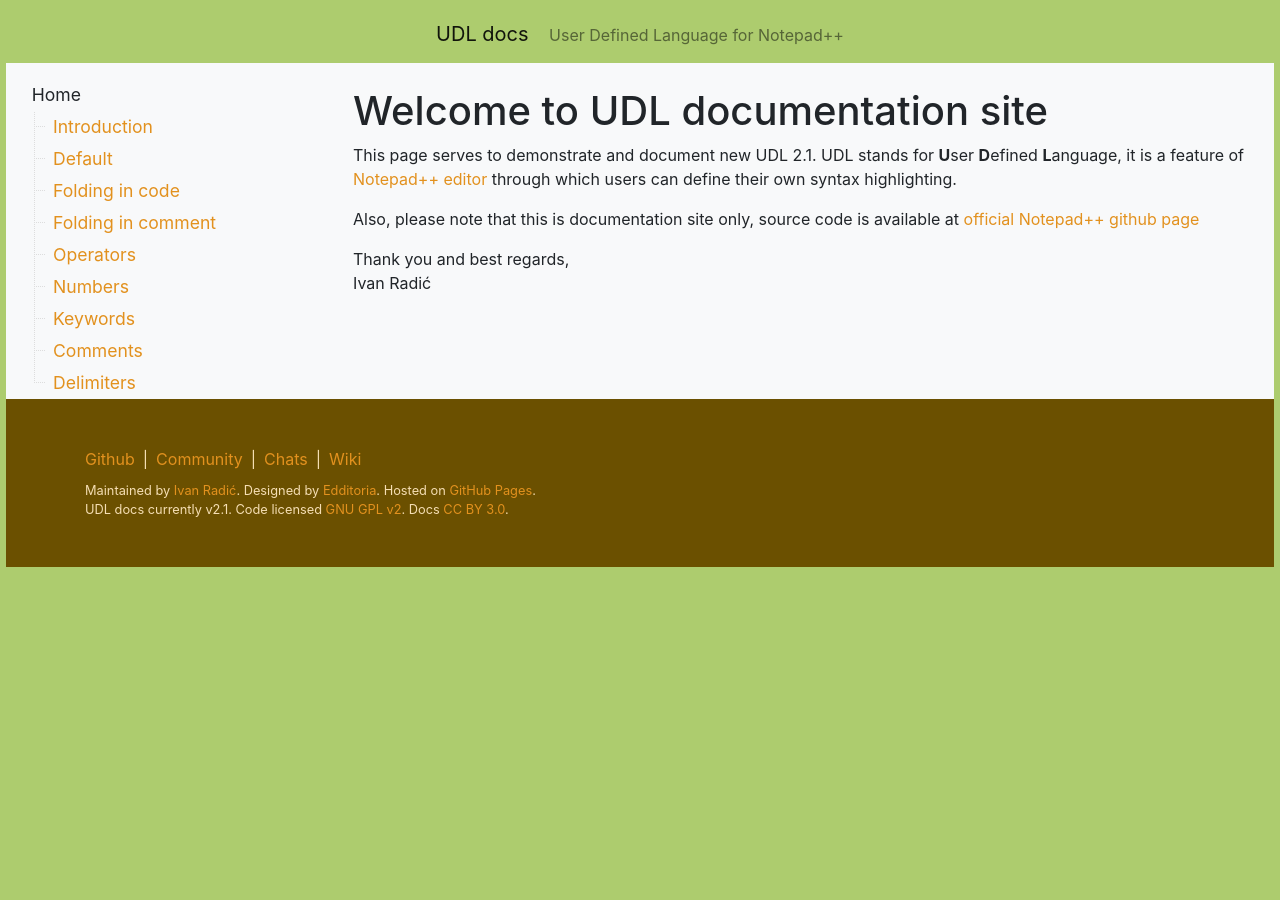
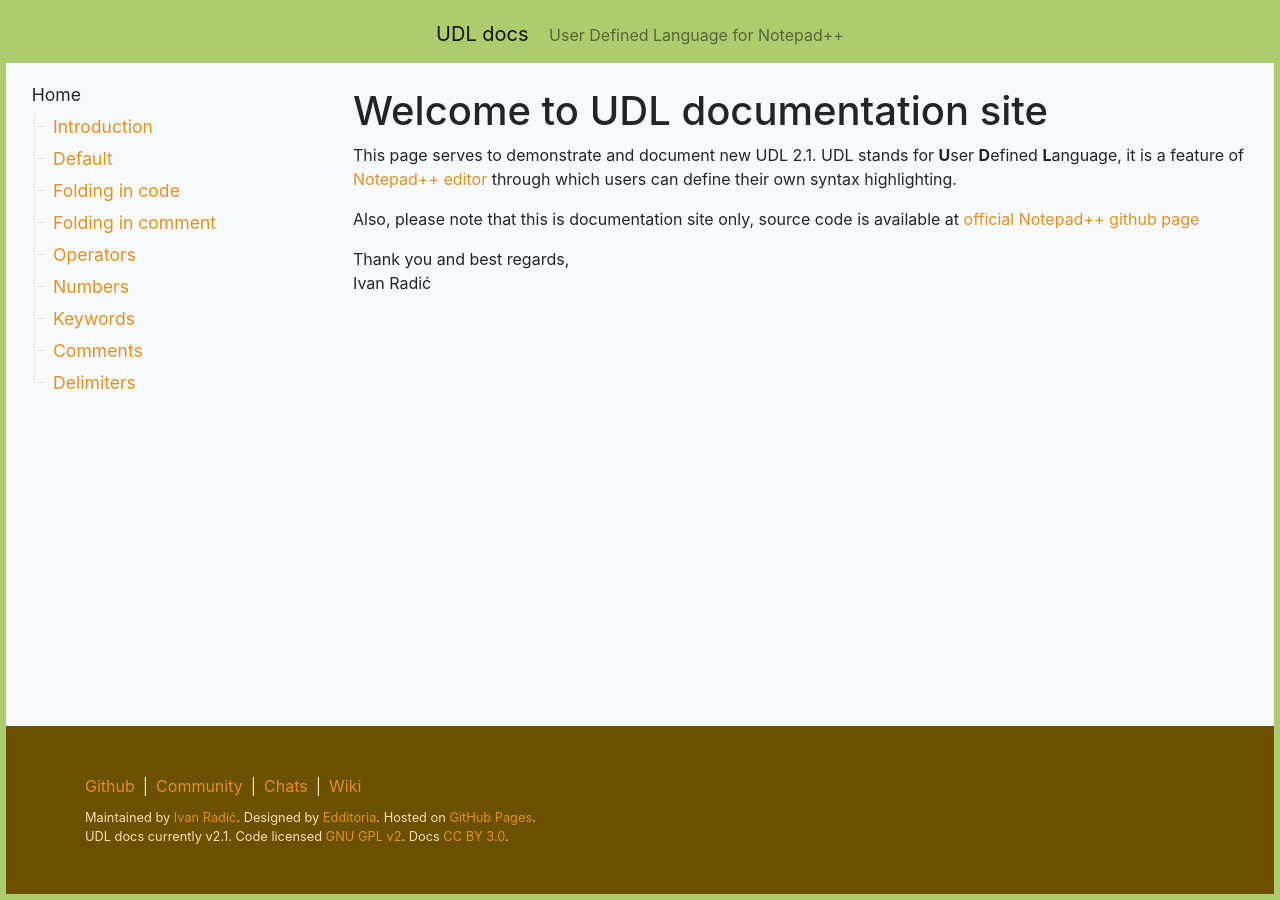
Before and after one commit to ivan-radic/udl-documentation, a Jekyll site: the page built from index.md, in a window 1280 px wide. Built offline with Jekyll 4.4.1, drawn with Linux system fonts in a browser that asks for light colours; our own code applies the rules of GitHub Pages for plain Markdown files.

Commit message:
sticky footer using flex css

```diff
--- a/_includes/footer.html
+++ b/_includes/footer.html
@@ -1,4 +1,4 @@
-<footer class="site-footer p-3 p-md-5">
+<footer class="site-footer sticky-footer p-3 p-md-5">
 	<div class="container">
 		<ul class="nav">
 			<li class="nav-item">
--- a/_layouts/default.html
+++ b/_layouts/default.html
@@ -4,7 +4,7 @@
 {% include head.html %}
 
 <body>
-	<div class="wrapper bg-light">
+	<div class="sticky-footer-content bg-light">
 
 		{% include header.html %}
 
@@ -39,9 +39,10 @@
 
 		</div>
 
-		{% include footer.html %}
+	</div>
 
-	</div>
+	{% include footer.html %}
+
 </body>
 
 </html>
--- /dev/null
+++ b/_sass/sticky-footer.scss
@@ -0,0 +1,17 @@
+html,
+body {
+	height: 100%;
+}
+
+body {
+	display: flex;
+	flex-direction: column;
+}
+
+.sticky-footer-content {
+	flex: 1 0 auto;
+}
+
+.sticky-footer {
+	flex-shrink: 0;
+}
--- a/assets/main.scss
+++ b/assets/main.scss
@@ -18,6 +18,7 @@ $link-color: $npp-orange;
 $link-hover-color: $npp-orange;
 
 @import "bootstrap";
+@import "sticky-footer";
 
 
 // customized styles
```
